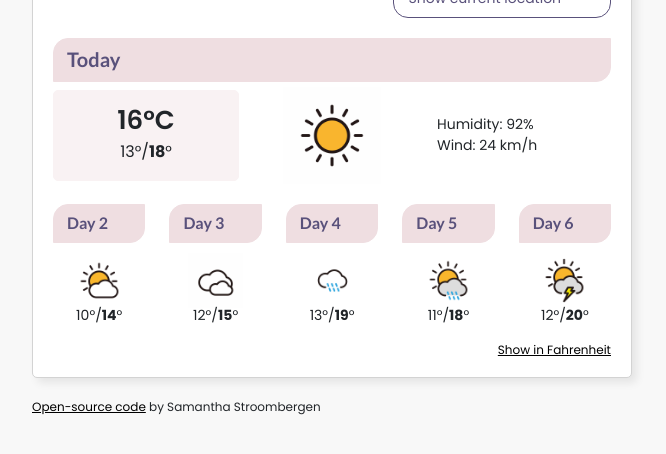
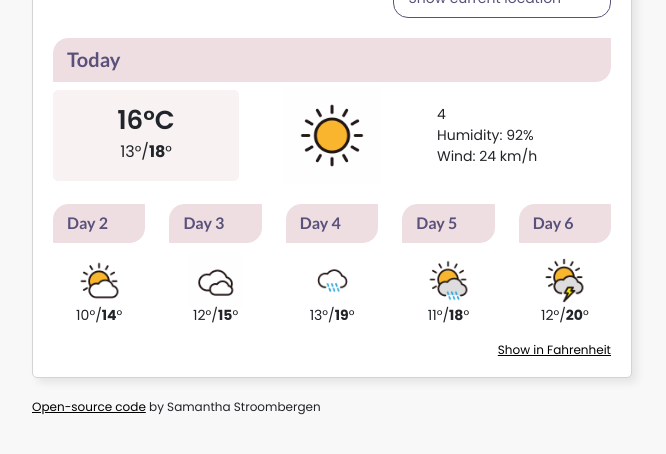
Before and after one commit to Samantha90s/weather-app, a plain HTML site: page index.html in a window 1280 px wide. Shown: the part 226-680 px from the top of the page, without its empty margins (308-974 px from the left). Drawn offline with nearby package versions, Linux system fonts and the light colour scheme; no server answers.

Commit message:
Added weather condition

```diff
--- a/index.html
+++ b/index.html
@@ -90,6 +90,7 @@
         </div>
         <div class="col-4 temp-addition">
           <p>
+            <span id="condition">4</span><br />
             Humidity: <span id="humidity">92</span>%<br />
             Wind: <span id="wind">24</span> km/h
           </p>
--- a/src/script.js
+++ b/src/script.js
@@ -52,6 +52,7 @@ function showTemperature(response) {
   let temperature = Math.round(response.data.main.temp);
   let temperatureMin = Math.round(response.data.main.temp_min);
   let temperatureMax = Math.round(response.data.main.temp_max);
+  let condition = response.data.weather[0].description;
   let humidity = response.data.main.humidity;
   let wind = Math.round((response.data.wind.speed * (60 * 60)) / 1000);
   let weatherIcon = response.data.weather[0].icon;
@@ -66,6 +67,8 @@ function showTemperature(response) {
   tempMin.innerHTML = `${temperatureMin}`;
   let tempMax = document.querySelector("#temp-today-max");
   tempMax.innerHTML = `${temperatureMax}`;
+  let currentCondition = document.querySelector("#condition");
+  currentCondition.innerHTML = `${condition}`;
   let currentHumidity = document.querySelector("#humidity");
   currentHumidity.innerHTML = `${humidity}`;
   let currentWind = document.querySelector("#wind");
--- a/src/style.css
+++ b/src/style.css
@@ -196,6 +196,14 @@ footer {
   font-weight: bold;
 }
 
+#condition {
+  display: inline-block;
+}
+
+#condition:first-letter {
+  text-transform: uppercase;
+}
+
 #temp-today-max,
 #day-two-max,
 #day-three-max,
```
